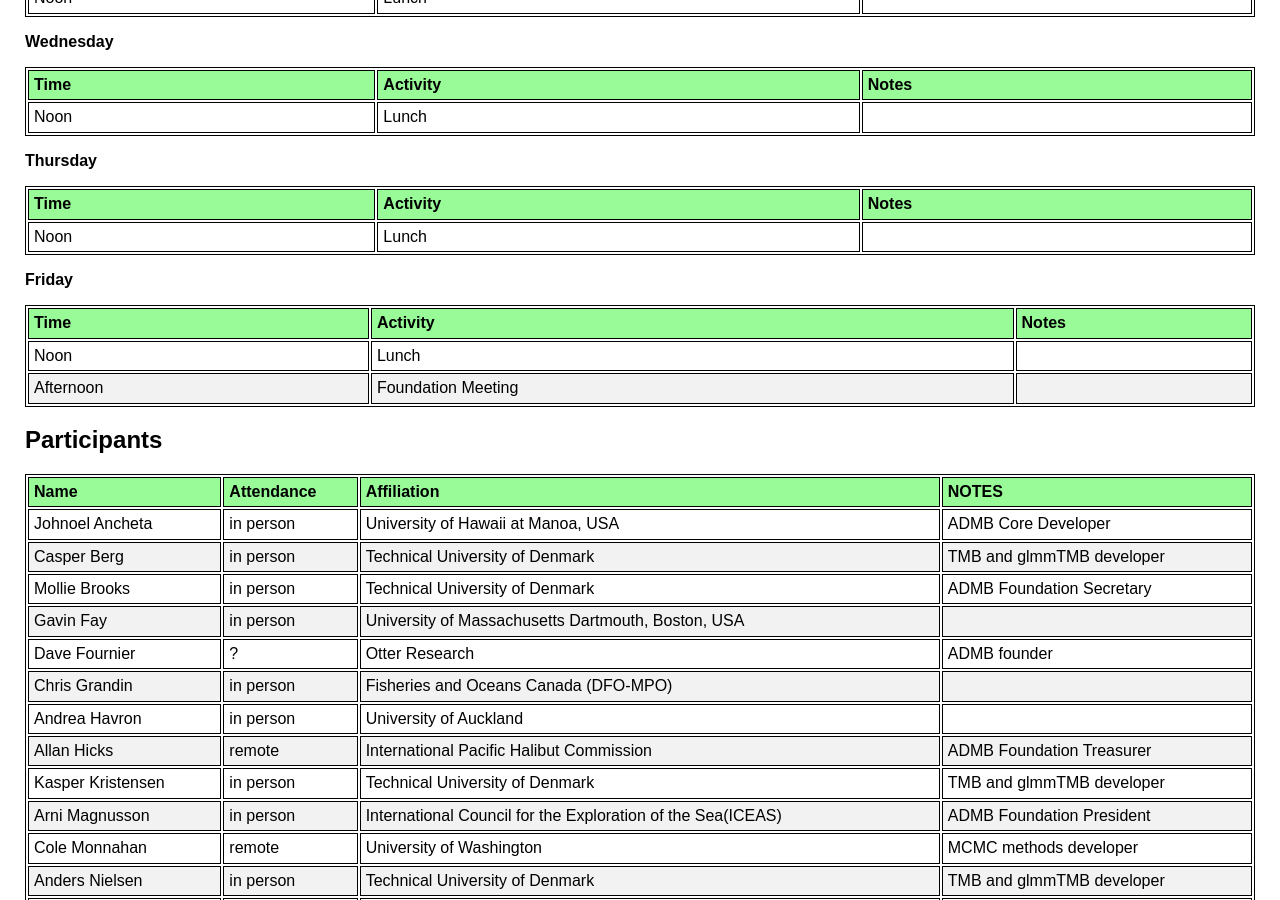
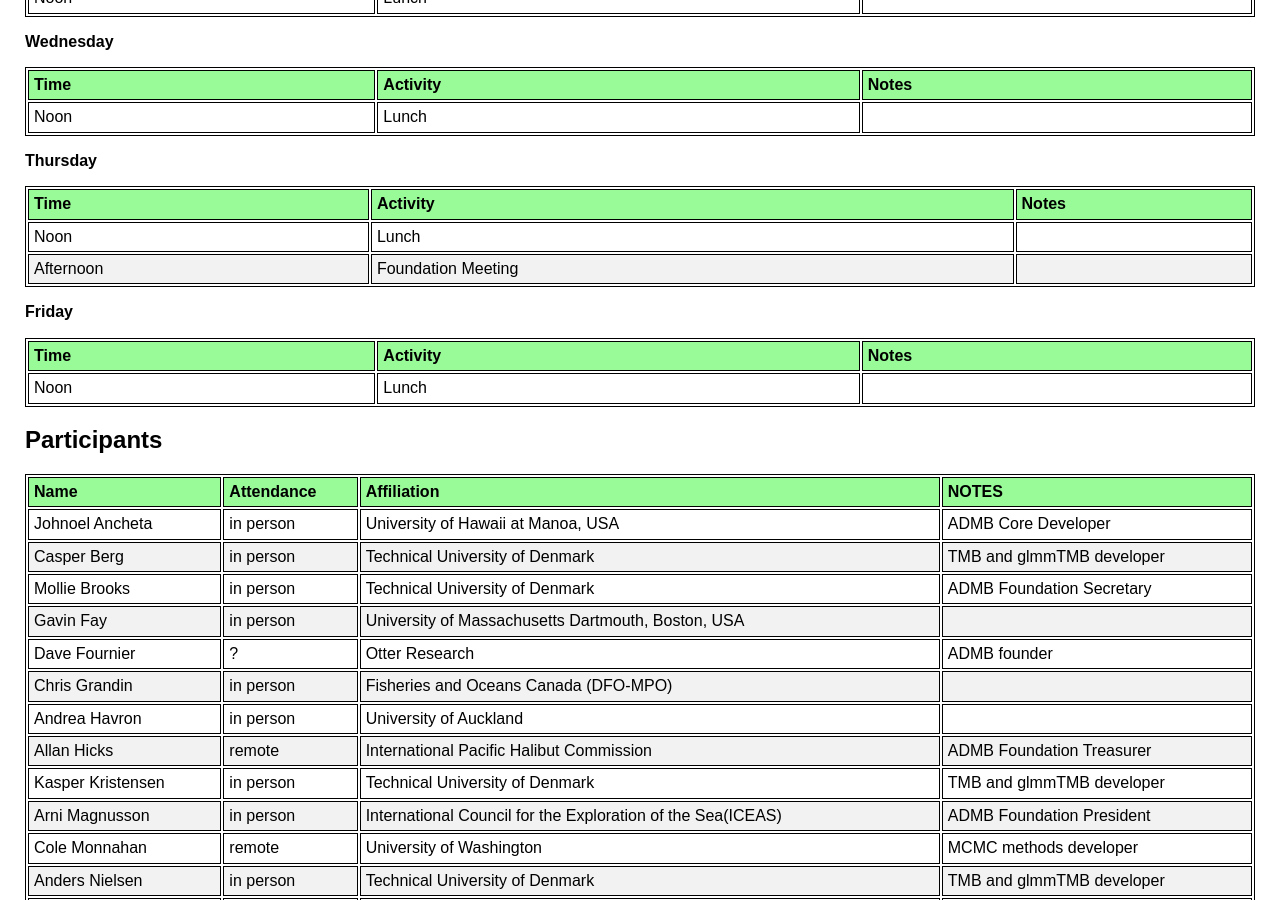
Before and after one commit to TMB-ADMB-Workshops/DevelopersWorkshop2017, a Jekyll site: the page built from agenda.md, in a window 1280 px wide and 900 px high, scrolled down 1049 px. Built offline with Jekyll 4.4.1, drawn with Linux system fonts in a browser that asks for light colours; nearby versions of some CDN libraries.

```diff
--- a/agenda.md
+++ b/agenda.md
@@ -72,13 +72,13 @@ __Thursday__
 __Time__ | __Activity__ | __Notes__
 --- | --- | ---
 Noon | Lunch |
+Afternoon | Foundation Meeting |
 
 __Friday__
 
 __Time__ | __Activity__ | __Notes__
 --- | --- | ---
 Noon | Lunch |
-Afternoon | Foundation Meeting |
 
 
 ## Participants
```
